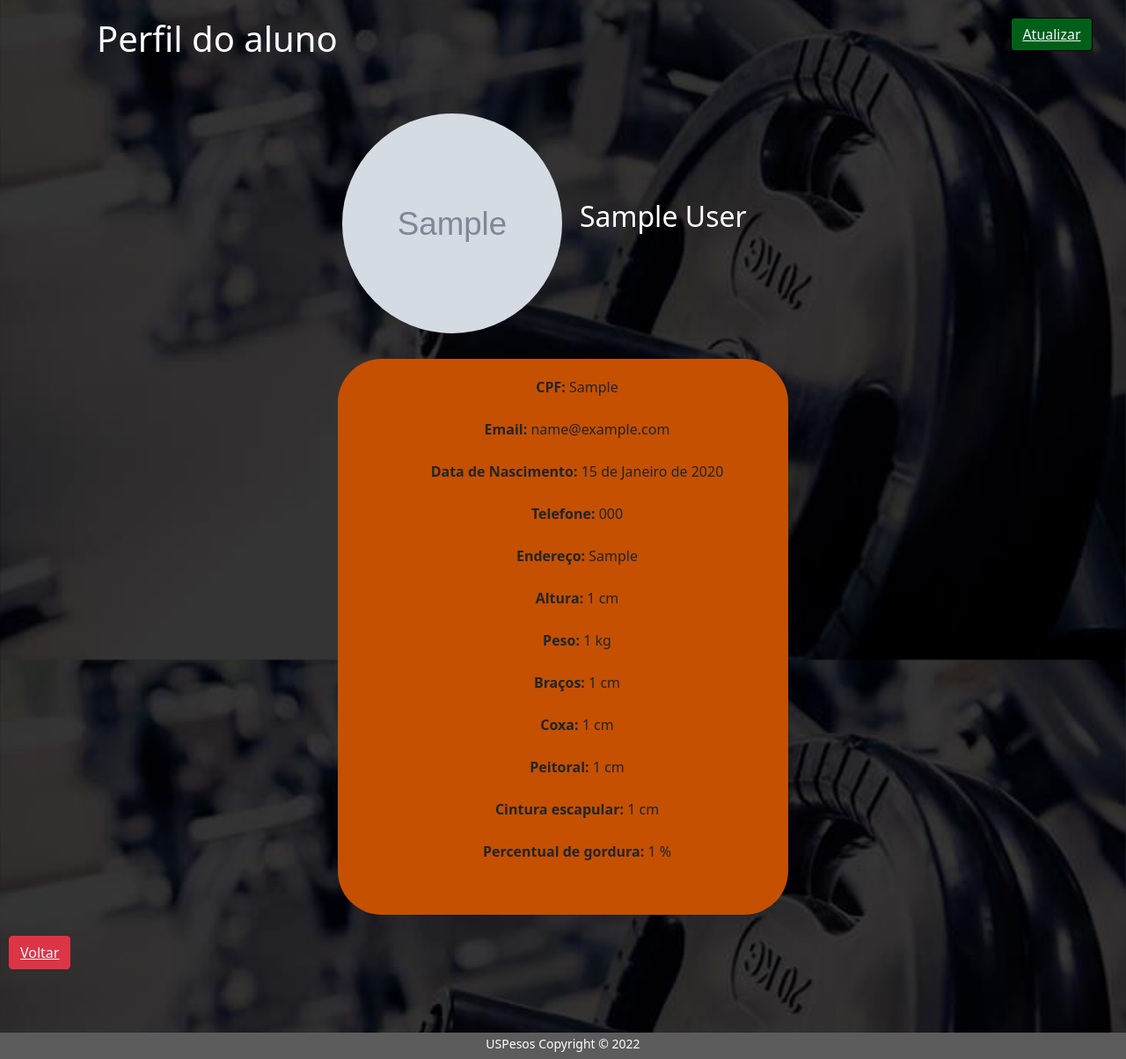
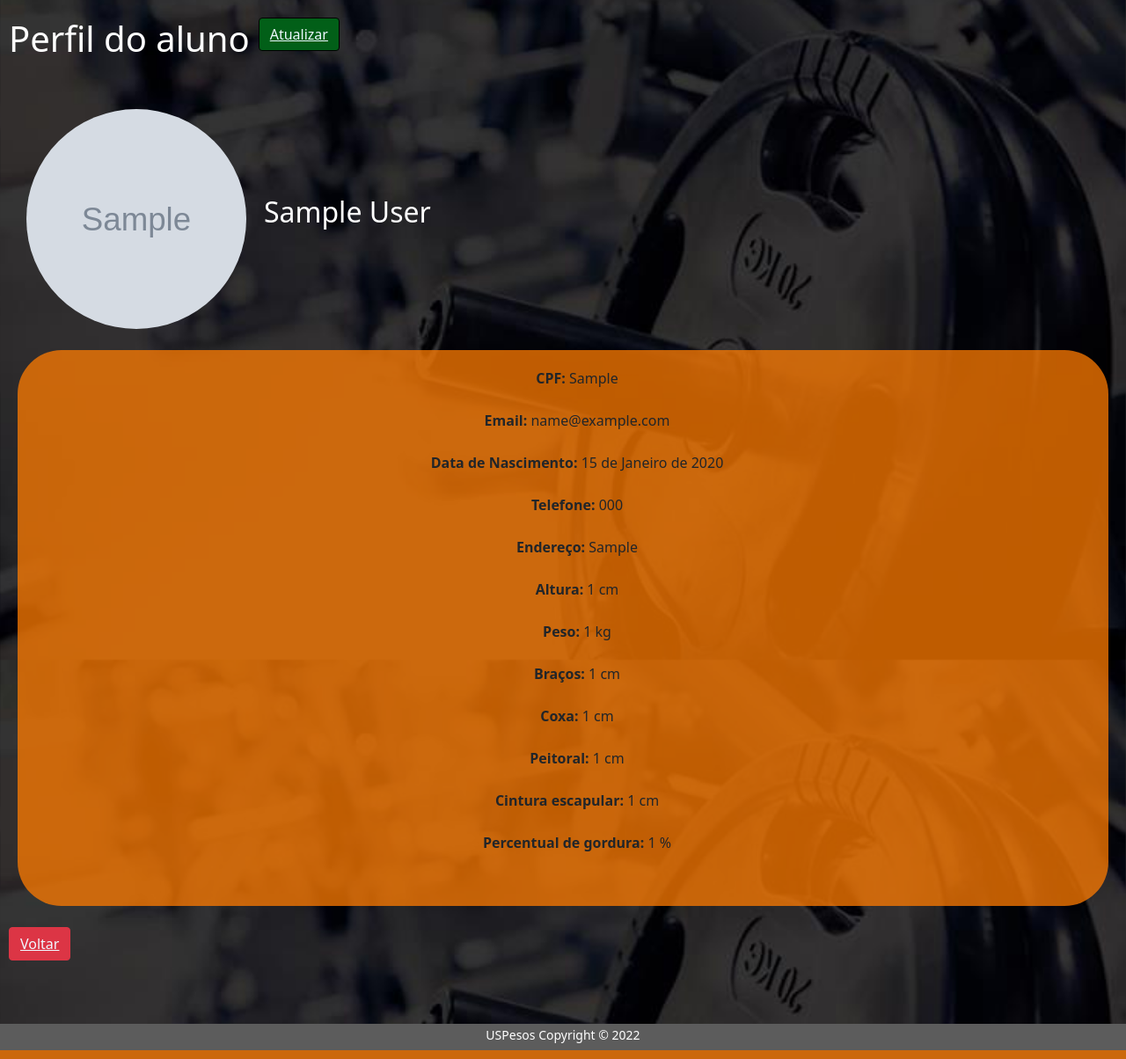
Before and after one commit to tomasolenscki/USPesos, a Django app: page /alunos/perfil/ in a window 1280 px wide. Shown: the part 50-1254 px from the top of the page at 88% size. Run offline with Django 4.2, Linux system fonts and the light colour scheme; a user stored in the database is signed in; tables that the repository leaves empty hold one stand-in row (values such as "Sample post"); grey boxes marked "Sample" are stand-in pictures; some libraries are stand-ins or nearby versions.

Commit message:
Alterar botões check-in e check-out e perfil aluno

```diff
--- a/alunos/templates/alunos/home.html
+++ b/alunos/templates/alunos/home.html
@@ -58,13 +58,13 @@
 
 {% if ultima_sessao.tempo_fim or not ultima_sessao %}
 
-<div class="d-grid gap-2">
+<div class="d-grid gap-2 col-6 mx-auto">
   <a href="{% url 'alunos:iniciar_sessao' %}" class="btn btn-success">Check-in</a>
 </div>
 
 {% else %}
 
-<div class="d-grid gap-2">
+<div class="d-grid gap-2 col-6 mx-auto">
   <a href="{% url 'alunos:terminar_sessao' %}" class="btn btn-danger">Check-out</a>
 </div>
 
--- a/static/estilo2.css
+++ b/static/estilo2.css
@@ -10,8 +10,7 @@
   display: flex;
   align-items: center;
   flex-direction: row;
-    margin-left: 30%;
-    padding: 5px;
+  margin-left: 30px;
 }
 
 .cperfil img{
@@ -22,11 +21,11 @@
   }
 
 .perfil{
-    background-color:#c55002;
+  background-color:rgba(255, 123, 0, 0.75);
   height: fit-content;
-    width: 40%;
-    margin-right: auto;
-    margin-left: auto;
+  width: auto;
+  margin-right: 20px;
+  margin-left: 20px;
   border: solid 20px transparent;
   border-radius: 50px;
   text-align: center;
@@ -38,13 +37,11 @@
 }
 
 .p1{
-    margin-left: 110px;
-    width: 95%;
+  margin-left: 10px;
 }
-
 .p2{
+  width: 60px;
   height: 80px;
-    margin-right: 3%;
 }
 
 .btn{
@@ -117,3 +114,9 @@
 a{
   color: aliceblue
 }
+
+@media screen and (max-width: 470px){
+  .cperfil{
+    flex-direction: column;
+  }
+}
```
Lines whose indentation alone changed are shown as unchanged.
